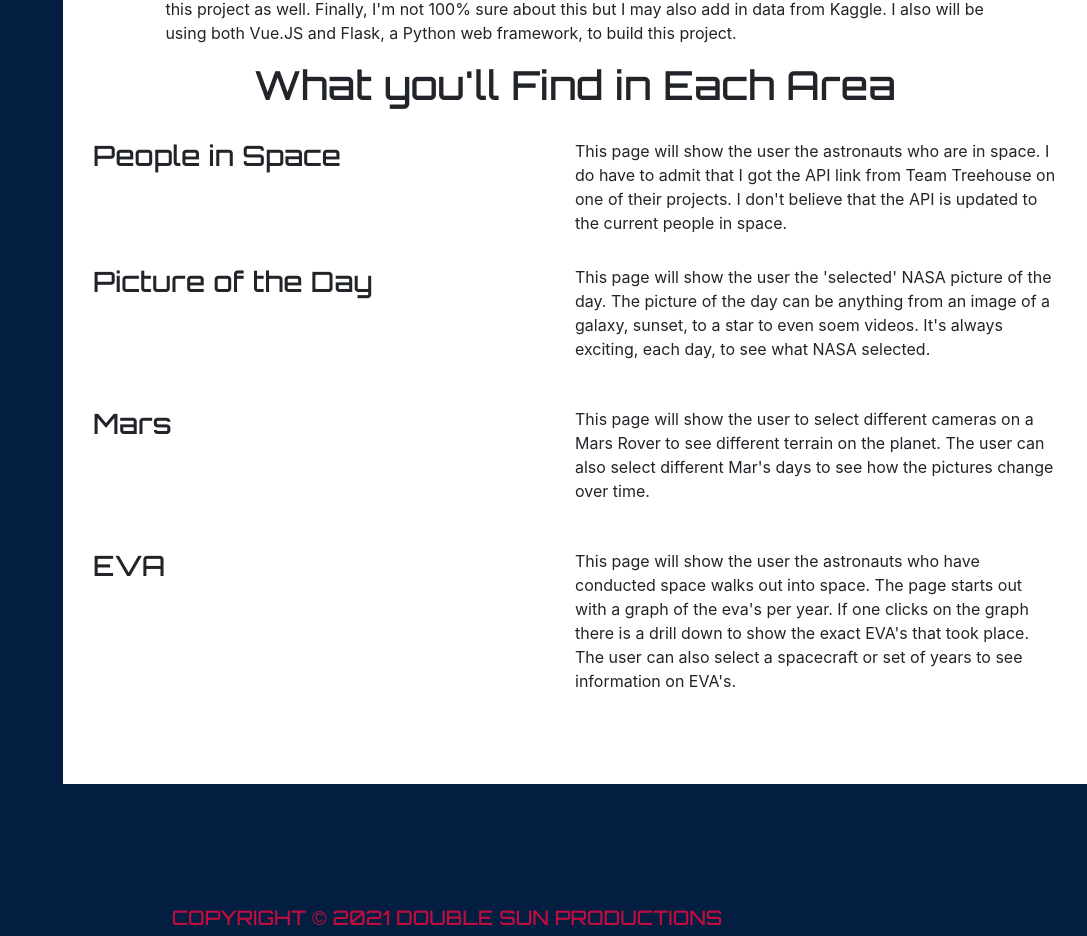
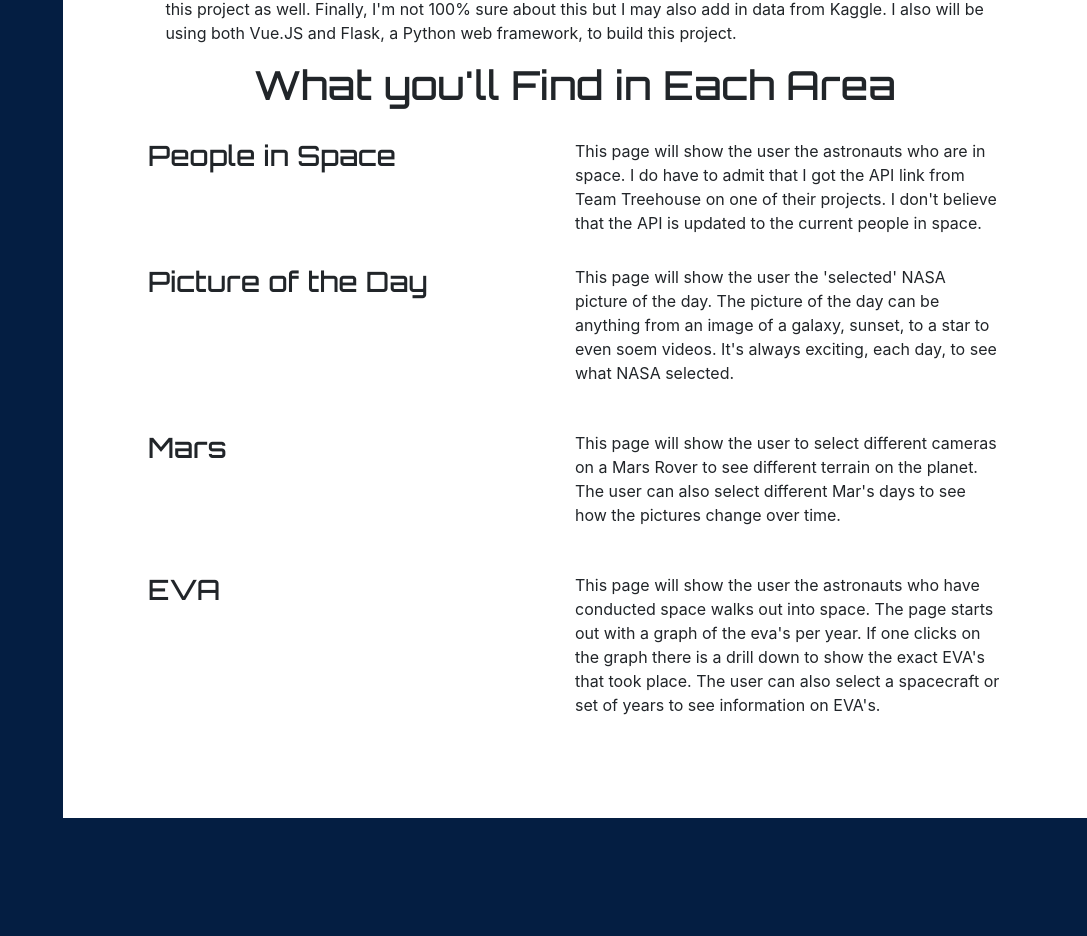
Before and after one commit to ravenusmc/nasa_project, a Vue app in the folder client/: page / in a window 1280 px wide. Shown: the part 877-1813 px from the top of the page, without its empty margins (193-1280 px from the left). Built offline with nearby package versions, Linux system fonts and the light colour scheme; no server answers; what vue-google-charts would draw is missing.

Commit message:
changed some styles on landing page and started work on missions data on server side

```diff
--- a/client/src/components/home/InfoArea/ExplanationArea.vue
+++ b/client/src/components/home/InfoArea/ExplanationArea.vue
@@ -83,9 +83,7 @@
 .explanation-div {
 	display: grid;
 	grid-template-columns: repeat(auto-fit, minmax(400px, 1fr));
-	margin-top: 30px;
-	margin-left: 30px;
-	margin-right: 30px;
+	margin: 30px 85px 10px 85px;
 }
 
 @media only all and (max-width: 1250px) {
```
Also changed, not shown: 2 other files (tests, documents, lock files or other folders).
